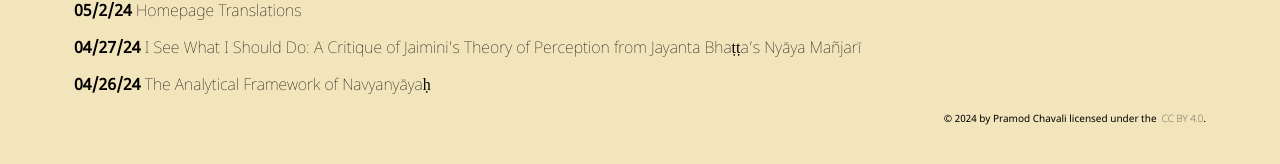
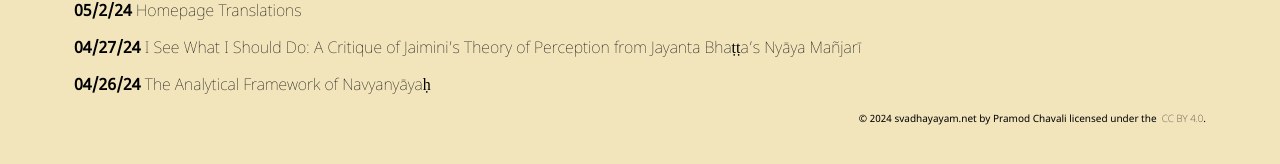
Before and after one commit to vchavali/svadhyayam.github.io, a Jekyll site: the page built from index.md, in a window 1280 px wide. Shown: the part 639-803 px from the top of the page. Built offline with Jekyll 4.4.1, drawn with Linux system fonts in a browser that asks for light colours; some web fonts are replaced.

Commit message:
revert layout

```diff
--- /dev/null
+++ b/_data/navigation.yml
@@ -0,0 +1,2 @@
+- name: Home
+  link: /
--- a/_includes/navigation.html
+++ b/_includes/navigation.html
@@ -1,3 +1,8 @@
 <nav>
-  <a href="index.html">Home</a>
+  {% for item in site.data.navigation %}
+  <a href="{{ item.link }}"
+     {% if page.url == item.link %}
+     class="current"
+     {% endif %}>{{ item.name }}</a>
+  {% endfor %}
 </nav>
--- a/_layouts/default.html
+++ b/_layouts/default.html
@@ -2,20 +2,21 @@
 <html>
   <head>
     <meta charset="utf-8">
-    <title>{{ page.title }}
-    </title><link rel="stylesheet" href="assets/css/styles.css">
+    <title>{{ page.title }}</title>
+    <link rel="stylesheet" href="/assets/css/styles.css">
+    <link rel="preconnect" href="https://fonts.googleapis.com">
+    <link rel="preconnect" href="https://fonts.gstatic.com" crossorigin>
+    <link href="https://fonts.googleapis.com/css2?family=Noto+Sans+Devanagari:wght@100..900&display=swap" rel="stylesheet">
   </head>
   <body>
    <!-- <script>
       document.getElementsByTagName("p")
     </script> -->
-    <nav>
-    <a href="index.html">Home</a>
-    </nav>
+    {% include navigation.html %}
    {{ content }}
 
    <div id="footer">
-     <div class="footerCopyright">© 20{{ site.time | date: '%y' }}
+     <div class="footerCopyright">© 20{{ site.time | date: '%y' }} svadhayayam.net
        by Pramod Chavali licensed under the &nbsp<a href="http://creativecommons.org/licenses/by-nc/4.0/">CC BY 4.0</a>.
      </div>
      <!-- div class="footerAttributions">Made with Jekyll; <br> theme based on <a href="https://github.com/fniessen/emacs-leuven-theme">emacs-leuven theme</a>.
```
Also changed, not shown: 1 other file.
